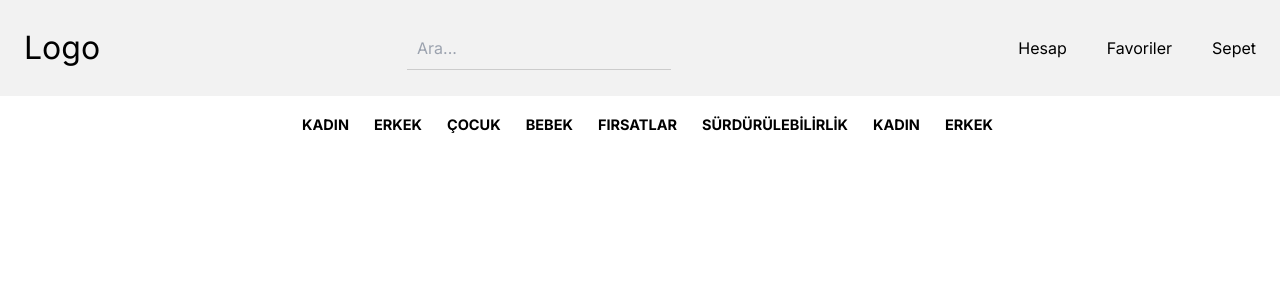
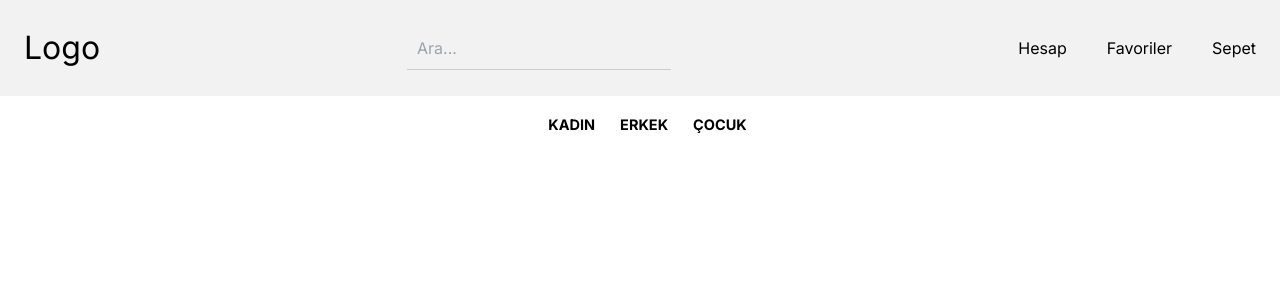
Before and after one commit to mrvozturk/DigitalEmporium, a Next.js app: page / in a window 1280 px wide. Shown: the top 300 px of the page. Built offline with nearby package versions, Linux system fonts and the light colour scheme.

Commit message:
update sidebar

```diff
--- a/src/components/header/index.module.css
+++ b/src/components/header/index.module.css
@@ -179,7 +179,6 @@
     top: 0;
     width: 100%;
     height: 100%;
-    overflow-y: auto;
     background-color: #f2f2f2;
   }
 
@@ -190,7 +189,6 @@
     padding: 0;
     margin: 0;
     gap: 5px;
-    justify-content: center;
   }
 
   .categoryLinks li {
--- a/src/components/header/index.tsx
+++ b/src/components/header/index.tsx
@@ -22,10 +22,6 @@ const Header = () => {
     setSidebarOpen(!isSidebarOpen);
   };
 
-  const toggleSearch = () => {
-    setSearchOpen(!isSearchOpen);
-  };
-
   useEffect(() => {
     if (typeof window !== 'undefined') {
       setMobileView(window.innerWidth < 770);
@@ -43,13 +39,19 @@ const Header = () => {
     <div>
       <nav className={styles.navbar}>
         <div className={styles.combinedContainer}>
-          <button className={styles.sidebarToggle} onClick={toggleSidebar}>
-            <FontAwesomeIcon icon={isSidebarOpen ? faTimes : faBars} />
-          </button>
+          <div className={styles.buttonContainer}>
+            <button className={styles.sidebarToggle} onClick={toggleSidebar}>
+              {!isSidebarOpen ? <FontAwesomeIcon icon={faBars} /> : null}
+            </button>
+          </div>
           <div className={styles.logo}>
-            <a href='#'>Logo</a>
+            <a href='/'>Logo</a>
           </div>
-
+          {isMobileView && isSidebarOpen && (
+            <button className={styles.sidebarToggle} onClick={toggleSidebar}>
+              <FontAwesomeIcon icon={faTimes} />
+            </button>
+          )}
           <div className={styles.searchContainer}>
             {(isMobileView && isSearchOpen) || !isMobileView ? (
               <input
@@ -66,7 +68,7 @@ const Header = () => {
         <div className={styles.navbarLinks}>
           <ul className={styles.primaryLinks}>
             <li>
-              <a href='#' onClick={toggleSearch}>
+              <a href='#' onClick={() => setSearchOpen(!isSearchOpen)}>
                 {isMobileView ? <FontAwesomeIcon icon={faSearch} /> : ''}
               </a>
             </li>
--- a/src/components/header/sideBar.tsx
+++ b/src/components/header/sideBar.tsx
@@ -1,5 +1,6 @@
 'use client';
-import React from 'react';
+'use client';
+import React, { useEffect, useRef } from 'react';
 import styles from './index.module.css';
 
 type SideBarProps = {
@@ -8,39 +9,30 @@ type SideBarProps = {
 };
 
 const SideBar: React.FC<SideBarProps> = ({ toggleSidebar, isSidebarOpen }) => {
+  const sidebarRef = useRef<HTMLDivElement>(null);
+
+  useEffect(() => {
+    const handleClickOutside = (event: MouseEvent) => {
+      if (sidebarRef.current && !sidebarRef.current.contains(event.target as Node) && isSidebarOpen) {
+        toggleSidebar();
+      }
+    };
+
+    document.addEventListener('mousedown', handleClickOutside);
+    return () => document.removeEventListener('mousedown', handleClickOutside);
+  }, [isSidebarOpen, toggleSidebar]);
+
   return (
-    <div
-      className={`${styles.sidebar} ${isSidebarOpen ? styles.sidebarOpen : ''}`}
-    >
+    <div ref={sidebarRef} className={`${styles.sidebar} ${isSidebarOpen ? styles.sidebarOpen : ''}`}>
       <div className={styles.categoryLinks}>
         <button className={styles.closeButton} onClick={toggleSidebar}></button>
-
-        <ul>
-          <li>
-            <a href='#'>KADIN</a>
-          </li>
-          <li>
-            <a href='#'>ERKEK</a>
-          </li>
-          <li>
-            <a href='#'>ÇOCUK</a>
-          </li>
-          <li>
-            <a href='#'>BEBEK</a>
-          </li>
-          <li>
-            <a href='#'>FIRSATLAR</a>
-          </li>
-          <li>
-            <a href='#'>SÜRDÜRÜLEBİLİRLİK</a>
-          </li>
-          <li>
-            <a href='#'>KADIN</a>
-          </li>
-          <li>
-            <a href='#'>ERKEK</a>
-          </li>
-        </ul>
+        <div className={styles.categories}>
+          <ul>
+            <li><a href='#'>KADIN</a></li>
+            <li><a href='#'>ERKEK</a></li>
+            <li><a href='#'>ÇOCUK</a></li>
+          </ul>
+        </div>
       </div>
     </div>
   );
```
